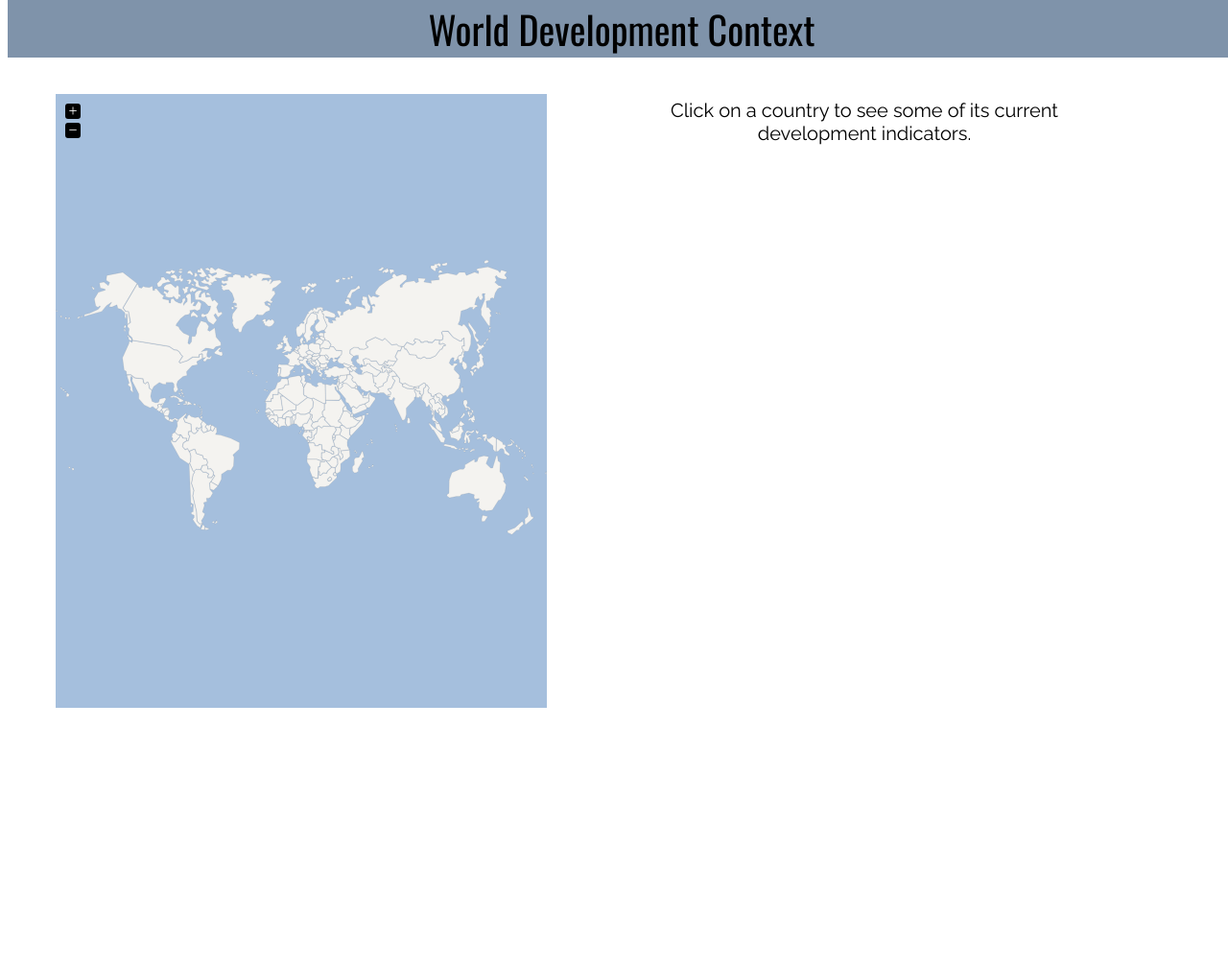
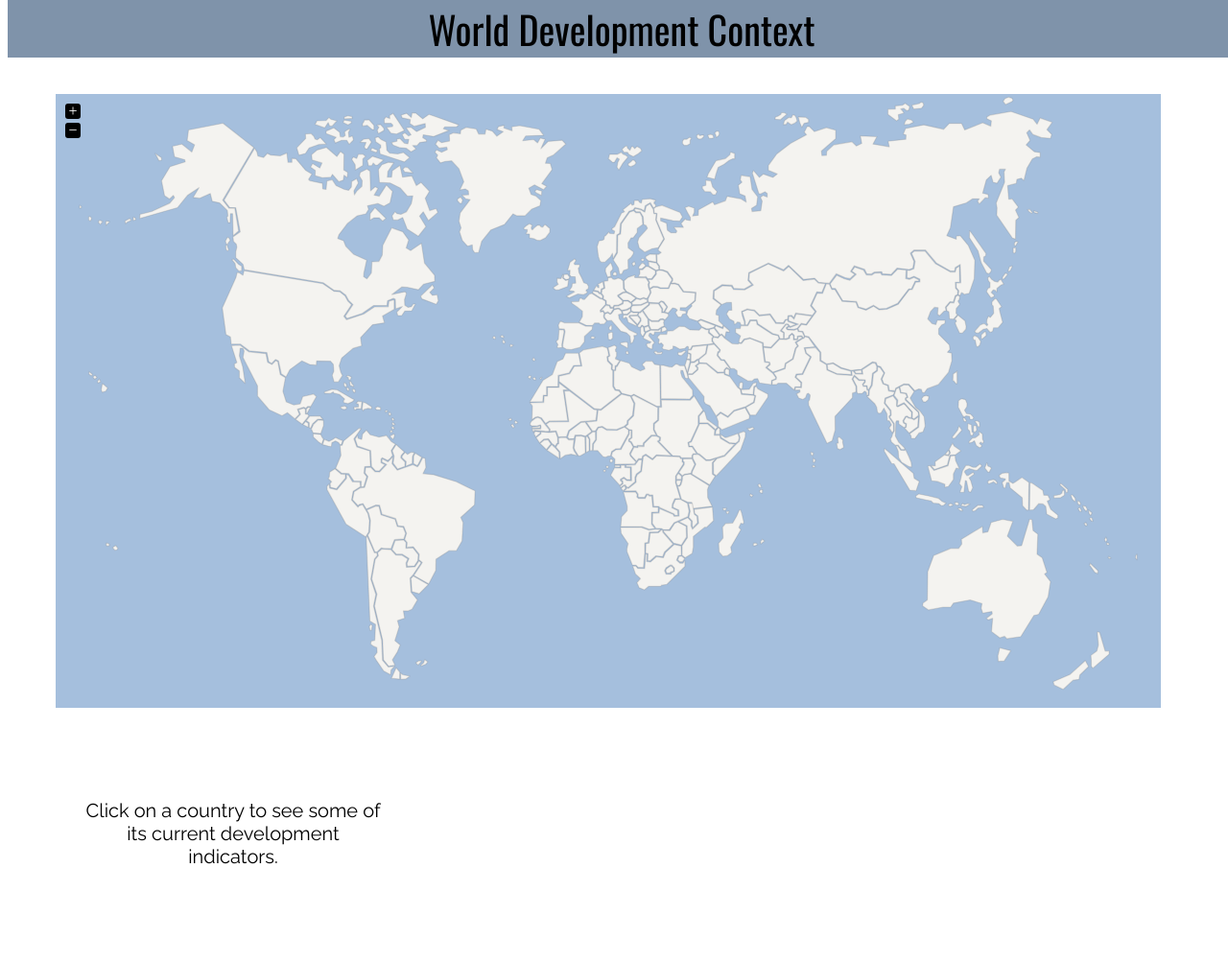
Before and after one commit to adrielbarrettjo/Thinkful-Context, a plain HTML site: page index.html in a window 1280 px wide. Shown: the whole page at 96% size. Before the commit the page ends 800 px from the top, so only its background shows below. Drawn offline with nearby package versions, Linux system fonts and the light colour scheme.

```diff
--- a/index.css
+++ b/index.css
@@ -22,7 +22,7 @@
 	margin-left: 50px;
 	margin-top: 90px;
   float: left;
-  width: calc(40vw);
+  width: calc(90vw);
   height: calc(80vh);
 }
 
@@ -32,7 +32,7 @@
   /*margin-top: 90px;*/
   padding: 75px;
   /*margin: 90px 75px;*/
-  width: calc(40vw)
+  width: calc(25vw)
 }
 
 .indicators input {
--- a/index.html
+++ b/index.html
@@ -20,7 +20,7 @@
     </div>
 
 
-    <script type="text/javascript" src="http://code.jquery.com/jquery-1.11.3.min.js"></script>
+    <script type="text/javascript" src="https://code.jquery.com/jquery-1.11.3.min.js"></script>
     <script type="text/javascript" src="./jqvmap/dist/jquery.vmap.js"></script>
     <script type="text/javascript" src="./jqvmap/dist/maps/jquery.vmap.world.js" charset="utf-8"></script>
   <script src="ISO.js"></script>
```
